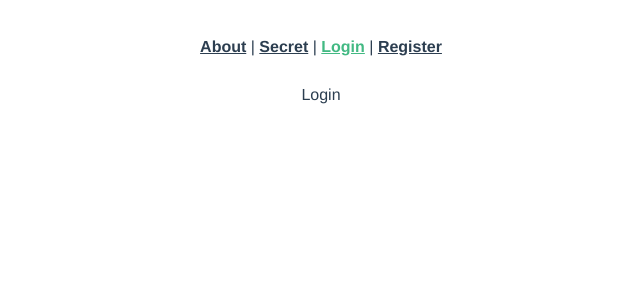
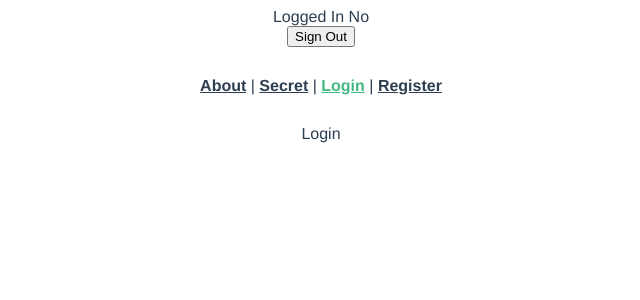
Before and after one commit to nejilabs/PWE-FirebaseVueFrontandBack-20191117-FRONTEND, a Vue app: page /login in a window 1280 px wide. Shown: the top 300 px of the page, without its empty margins (319-959 px from the left). Built offline with nearby package versions, Linux system fonts and the light colour scheme.

Commit message:
finished adding firebase functionality to register, made create top-header component for display of login status

```diff
--- a/src/App.vue
+++ b/src/App.vue
@@ -1,5 +1,6 @@
 <template>
   <div id="app">
+    <top-header></top-header>
     <div id="nav">
       <!-- START 1110 -->
       <router-link to="/about">About</router-link> |
@@ -12,6 +13,13 @@
     <router-view/>
   </div>
 </template>
+
+<script>
+import TopHeader from './components/Top-Header.vue';
+export default {
+  components: {'top-header':TopHeader}
+}
+</script>
 
 <style lang="scss">
 #app {
--- /dev/null
+++ b/src/components/Top-Header.vue
@@ -0,0 +1,41 @@
+<template>
+  <div>
+    Logged In
+    <span v-if="isLoggedIn">Yes</span>
+    <span v-else>No</span>
+    <div>
+      <button @click="signOut">Sign Out</button>
+    </div>
+  </div>
+</template>
+
+<script>
+import * as firebase from 'firebase';
+import 'firebase/auth';
+export default {
+  data(){
+    return{
+      isLoggedIn:false
+    }
+  },
+
+  methods:{
+
+      async signOut(){
+        try{
+          const data = await firebase.default.auth().signOut();
+          console.log(data);
+          this.$router.replace({name:'Login'});
+        }catch(err){
+          console.log(err);
+        }
+      }
+
+  }
+
+}
+</script>
+
+<style>
+
+</style>
```
